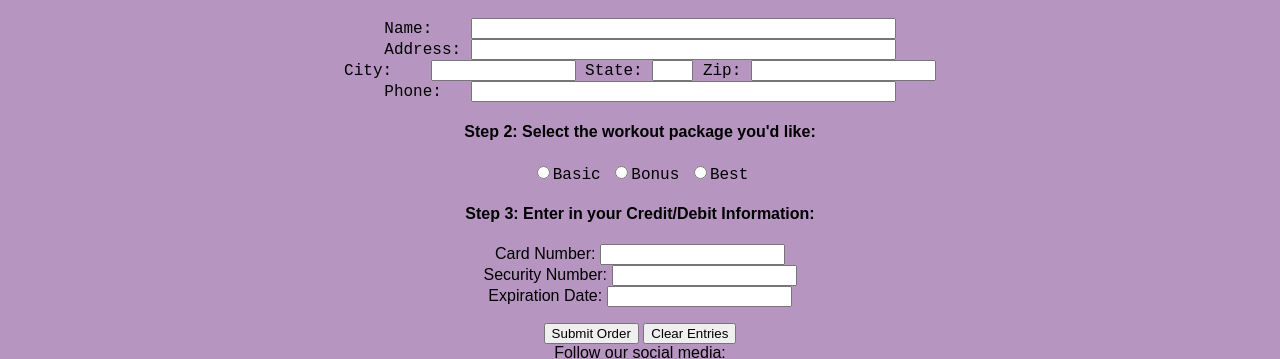
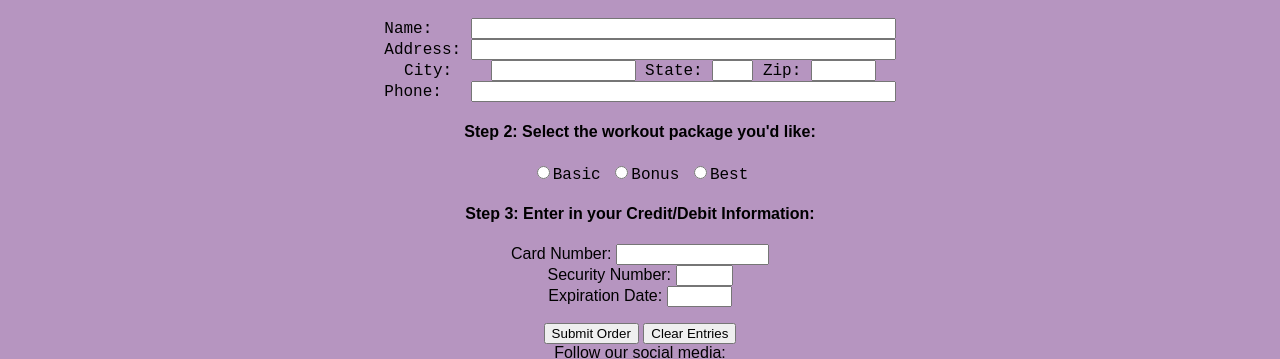
Before and after one commit to SeanValis/FinalProject, a plain HTML site: page signup.html in a window 1280 px wide. Shown: the part 759-1118 px from the top of the page. Drawn offline with Linux system fonts and the light colour scheme.

Commit message:
Update signup.html

```diff
--- a/signup.html
+++ b/signup.html
@@ -139,8 +139,8 @@ function validateRadio()
 			type="text"><br>
 			Address: <input name="address" size="50" type="text"><br>
 			City: &nbsp;&nbsp;&nbsp;<input name="city" size="15" type="text">
-			State: <input name="state" size="2" type="TEXT" maxlength="2">
-			Zip: <input name="zip" size="5" type="number" maxlength="5"><br>
+			State: <input name="state" size="2" type="text" maxlength="2">
+			Zip: <input name="zip" size="5" type="text" maxlength="5"><br>
 			Phone: &nbsp;&nbsp;<input name="phone" size="50" type="text" maxlength="15"><br>
 		</font>
 		</p>
@@ -154,9 +154,9 @@ function validateRadio()
 		</p>
 		<p>
 		<h4>Step 3: Enter in your Credit/Debit Information:</h4>
-            Card Number: <input name="cardNum" size="16" type="number" maxlength="16"><br>
-            Security Number: <input name="secure" size="4" type="number" maxlength="4"><br>
-            Expiration Date: <input name="date" size="5" type="number" maxlength="6"><br>
+            Card Number: <input name="cardNum" size="16" type="text" maxlength="16" minlength="16"><br>
+            Security Number: <input name="secure" size="4" type="text" maxlength="4"><br>
+            Expiration Date: <input name="date" size="5" type="text" maxlength="6"><br>
 		</p>
 		<input type="button" value="Submit Order" onClick="doSubmit()">
 		<input type="button" value="Clear Entries" onClick="doClear()">
```
